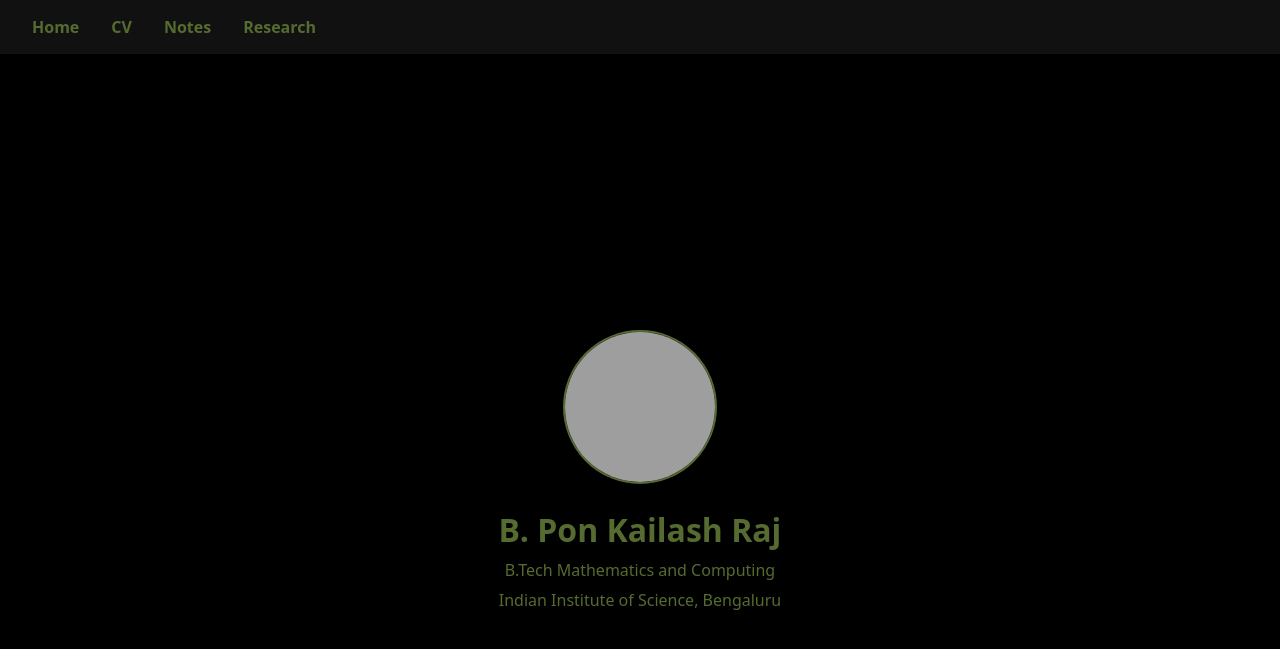
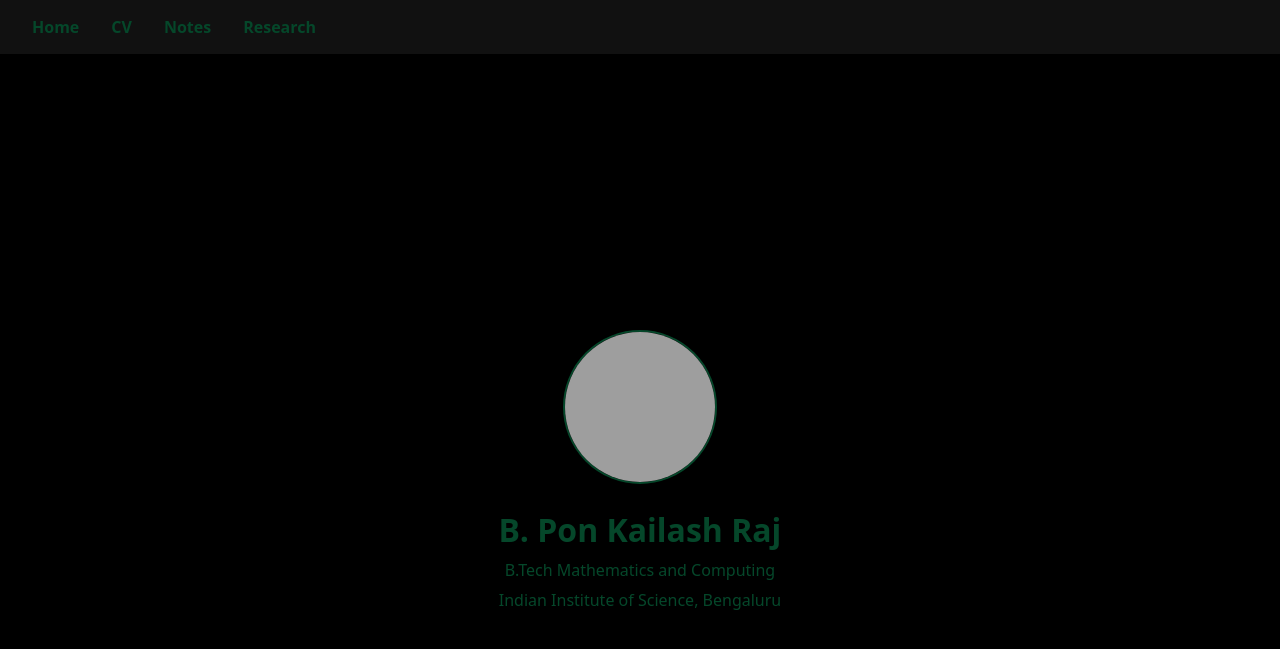
Before and after one commit to PONKAILASHRAJ/pk, a Jekyll site: the page index.html, which Jekyll copies as it is, in a window 1280 px wide. Shown: the top 649 px of the page. Built offline with Jekyll 4.4.1, drawn with Linux system fonts in a browser that asks for light colours; grey boxes are pictures that could not be loaded.

Commit message:
index.html

```diff
--- a/index.html
+++ b/index.html
@@ -7,7 +7,7 @@
   <style>
     :root {
       --burgundy: #800020;
-      --dg:#556B2F;
+      --dg:#05472A;
     }
 
     body {
```
